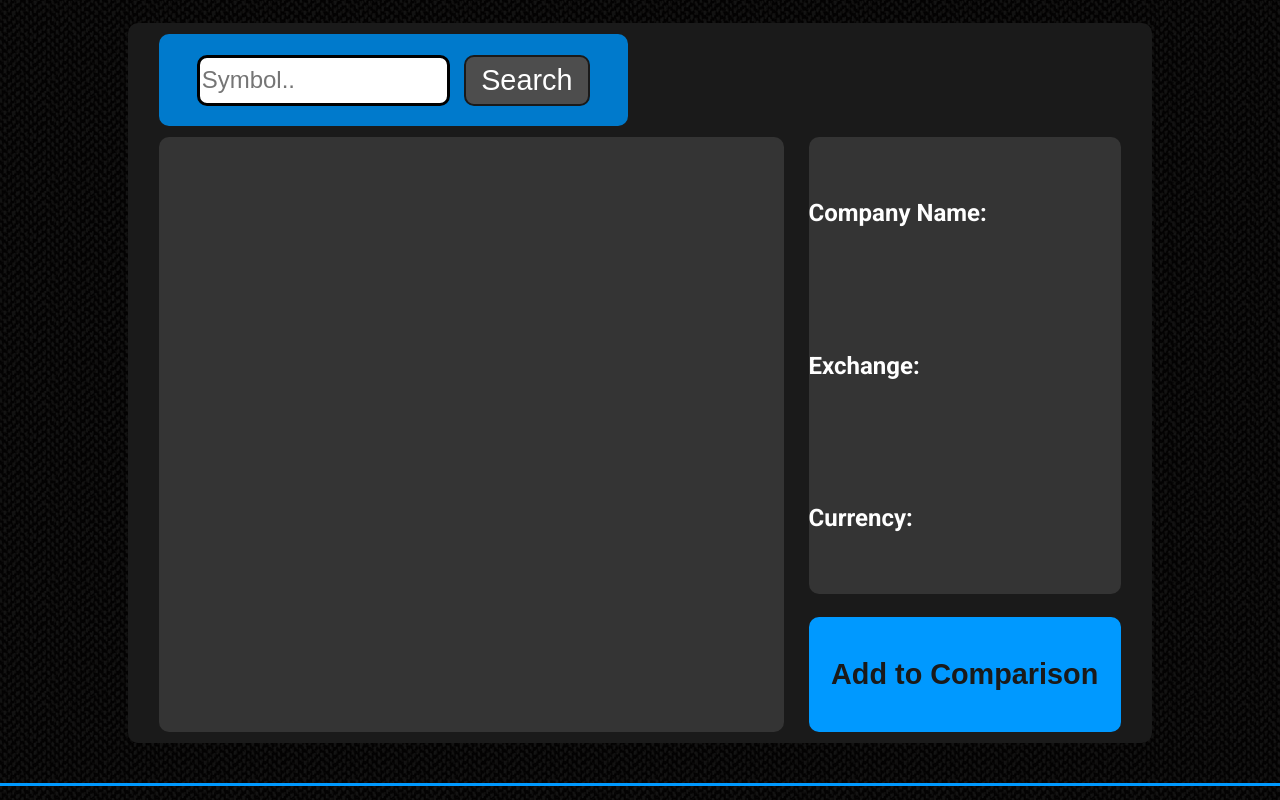
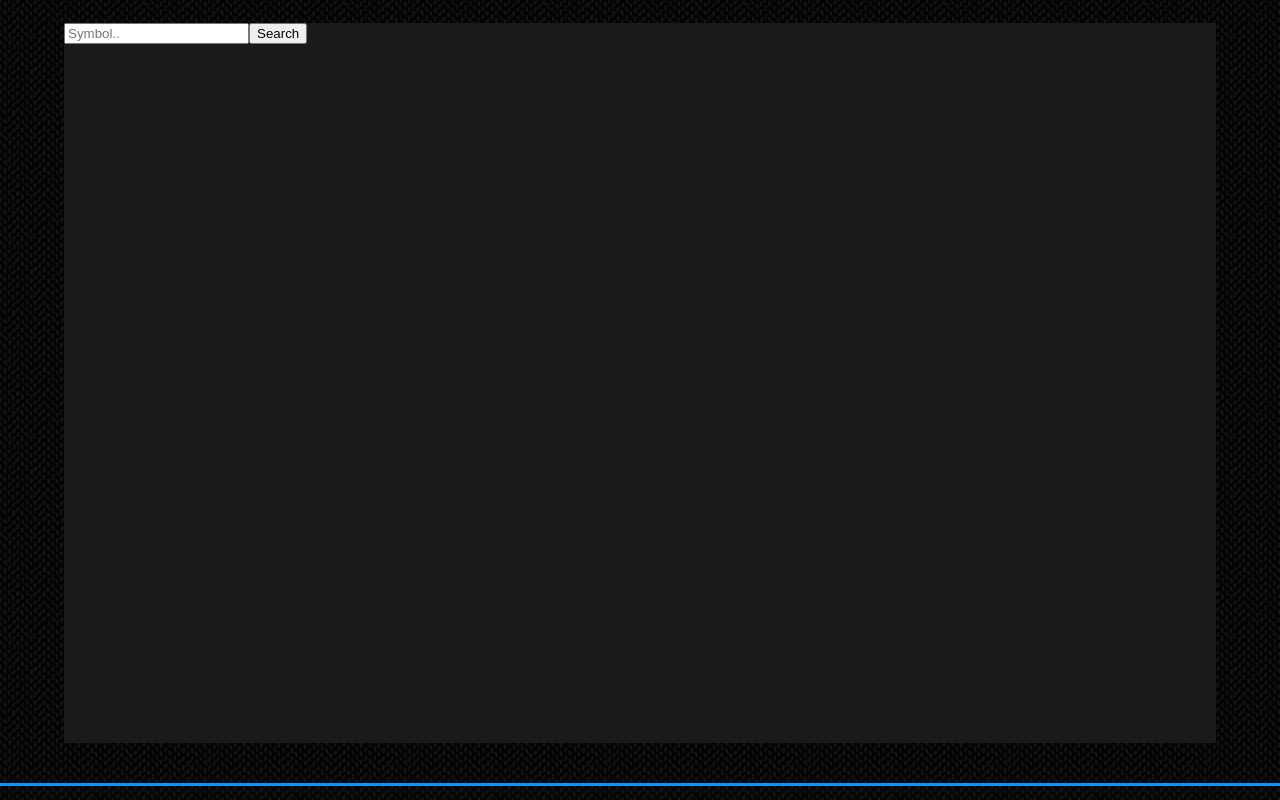
Before and after one commit to wiktorg5/Stocker, a React (Create React App) app: page / in a window 1280 px wide. Shown: the part 660-1460 px from the top of the page. Built offline with nearby package versions, Linux system fonts and the light colour scheme.

Commit message:
chart multi datasets
Added functionality to the chart so now it can present many datasets.

```diff
--- a/src/App.js
+++ b/src/App.js
@@ -1,22 +1,18 @@
 import './css/App.css';
-import Chart from "./main_components/Chart"
-import Logo from "./main_components/Logo"
-import Comparison from "./main_components/Comparison"
-import Footer from "./main_components/Footer"
-import Navbar from "./main_components/Navbar"
+import Chart from './main_components/Chart';
+import Logo from './main_components/Logo';
+import Footer from './main_components/Footer';
+import Navbar from './main_components/Navbar';
 
 function App() {
-
-  return<>
-    <Navbar />
-    <Logo />
-    <Chart />
-    <Comparison />
-    <Footer />
-  </>
+	return (
+		<>
+			<Navbar />
+			<Logo />
+			<Chart />
+			<Footer />
+		</>
+	);
 }
 
-
-
-
 export default App;
--- a/src/css/App.css
+++ b/src/css/App.css
@@ -64,151 +64,11 @@
 }
 
 .MainChart {
-  width: 80vw;
+  width: 90vw;
   height: 90%;
   background: #1a1a1a;
   -webkit-box-sizing: border-box;
           box-sizing: border-box;
-  border-radius: 10px;
-  display: -ms-grid;
-  display: grid;
-  -ms-grid-columns: 0.1fr 1.5fr 0.5fr 0.08fr 1fr 0.1fr;
-      grid-template-columns: 0.1fr 1.5fr 0.5fr 0.08fr 1fr 0.1fr;
-  -ms-grid-rows: 0.05fr 0.4fr 0.05fr 2fr 0.1fr 0.5fr 0.05fr;
-      grid-template-rows: 0.05fr 0.4fr 0.05fr 2fr 0.1fr 0.5fr 0.05fr;
-      grid-template-areas: ". . . . . ."
- ". choose . . . ."
- ". . . . . ."
- ". chart chart . description ."
- ". chart chart . . ."
- ". chart chart . to_comparison ."
- ". . . . . .";
-}
-
-.chart {
-  -ms-grid-row: 4;
-  -ms-grid-row-span: 3;
-  -ms-grid-column: 2;
-  -ms-grid-column-span: 2;
-  grid-area: chart;
-  background-color: #343434;
-  border-radius: 10px;
-  display: -webkit-box;
-  display: -ms-flexbox;
-  display: flex;
-  -webkit-box-align: center;
-      -ms-flex-align: center;
-          align-items: center;
-}
-
-.choose {
-  -ms-grid-row: 2;
-  -ms-grid-column: 2;
-  grid-area: choose;
-  background-color: #007acc;
-  border-radius: 10px;
-  display: -webkit-box;
-  display: -ms-flexbox;
-  display: flex;
-  -webkit-box-pack: center;
-      -ms-flex-pack: center;
-          justify-content: center;
-  -webkit-box-align: center;
-      -ms-flex-align: center;
-          align-items: center;
-  -ms-flex-wrap: nowrap;
-      flex-wrap: nowrap;
-}
-
-.choose .form_chart {
-  width: 90%;
-  height: 70%;
-  padding: 0;
-  display: -webkit-box;
-  display: -ms-flexbox;
-  display: flex;
-  -webkit-box-pack: space-evenly;
-      -ms-flex-pack: space-evenly;
-          justify-content: space-evenly;
-  -webkit-box-align: center;
-      -ms-flex-align: center;
-          align-items: center;
-}
-
-.choose .form_chart input[type="text"] {
-  width: 60%;
-  height: 80%;
-  border-radius: 10px;
-  border: solid;
-  -webkit-box-sizing: border-box;
-          box-sizing: border-box;
-  font-size: 1.5rem;
-}
-
-.choose .form_chart input[type="text"]:focus {
-  outline: none;
-}
-
-.choose .form_chart .btn {
-  width: 30%;
-  height: 80%;
-  border: 2px solid #1a1a1a;
-  border-radius: 10px;
-  background-color: #4d4d4d;
-  color: white;
-  font-size: 1.8rem;
-}
-
-.choose .form_chart .btn:hover {
-  background-color: #343434;
-}
-
-.description {
-  -ms-grid-row: 4;
-  -ms-grid-column: 5;
-  grid-area: description;
-  background-color: #343434;
-  border-radius: 10px;
-  display: -webkit-box;
-  display: -ms-flexbox;
-  display: flex;
-  -webkit-box-orient: vertical;
-  -webkit-box-direction: normal;
-      -ms-flex-direction: column;
-          flex-direction: column;
-  -ms-flex-pack: distribute;
-      justify-content: space-around;
-  color: white;
-  font-size: 1.5rem;
-}
-
-.description .prefix {
-  font-size: 1.5rem;
-  font-weight: 700;
-}
-
-.to_comparison {
-  -ms-grid-row: 6;
-  -ms-grid-column: 5;
-  grid-area: to_comparison;
-  background-color: #0099ff;
-  border-radius: 10px;
-  border: none;
-  font-size: 1.8rem;
-  font-weight: 700;
-  color: #1a1a1a;
-  -webkit-transition: all 0.2s ease-in-out;
-  transition: all 0.2s ease-in-out;
-}
-
-.to_comparison:hover {
-  background-color: #007acc;
-  cursor: pointer;
-}
-
-.to_comparison:active {
-  -webkit-transform: scale(0.95);
-          transform: scale(0.95);
 }
 
 .Navbar {
@@ -265,6 +125,6 @@
 
 body {
   margin: 0 !important;
-  font-family: "Roboto", sans-serif;
+  font-family: 'Roboto', sans-serif;
 }
 /*# sourceMappingURL=App.css.map */
--- a/src/css/Chart.css
+++ b/src/css/Chart.css
@@ -17,150 +17,10 @@
 }
 
 .MainChart {
-  width: 80vw;
+  width: 90vw;
   height: 90%;
   background: #1a1a1a;
   -webkit-box-sizing: border-box;
           box-sizing: border-box;
-  border-radius: 10px;
-  display: -ms-grid;
-  display: grid;
-  -ms-grid-columns: 0.1fr 1.5fr 0.5fr 0.08fr 1fr 0.1fr;
-      grid-template-columns: 0.1fr 1.5fr 0.5fr 0.08fr 1fr 0.1fr;
-  -ms-grid-rows: 0.05fr 0.4fr 0.05fr 2fr 0.1fr 0.5fr 0.05fr;
-      grid-template-rows: 0.05fr 0.4fr 0.05fr 2fr 0.1fr 0.5fr 0.05fr;
-      grid-template-areas: ". . . . . ."
- ". choose . . . ."
- ". . . . . ."
- ". chart chart . description ."
- ". chart chart . . ."
- ". chart chart . to_comparison ."
- ". . . . . .";
-}
-
-.chart {
-  -ms-grid-row: 4;
-  -ms-grid-row-span: 3;
-  -ms-grid-column: 2;
-  -ms-grid-column-span: 2;
-  grid-area: chart;
-  background-color: #343434;
-  border-radius: 10px;
-  display: -webkit-box;
-  display: -ms-flexbox;
-  display: flex;
-  -webkit-box-align: center;
-      -ms-flex-align: center;
-          align-items: center;
-}
-
-.choose {
-  -ms-grid-row: 2;
-  -ms-grid-column: 2;
-  grid-area: choose;
-  background-color: #007acc;
-  border-radius: 10px;
-  display: -webkit-box;
-  display: -ms-flexbox;
-  display: flex;
-  -webkit-box-pack: center;
-      -ms-flex-pack: center;
-          justify-content: center;
-  -webkit-box-align: center;
-      -ms-flex-align: center;
-          align-items: center;
-  -ms-flex-wrap: nowrap;
-      flex-wrap: nowrap;
-}
-
-.choose .form_chart {
-  width: 90%;
-  height: 70%;
-  padding: 0;
-  display: -webkit-box;
-  display: -ms-flexbox;
-  display: flex;
-  -webkit-box-pack: space-evenly;
-      -ms-flex-pack: space-evenly;
-          justify-content: space-evenly;
-  -webkit-box-align: center;
-      -ms-flex-align: center;
-          align-items: center;
-}
-
-.choose .form_chart input[type="text"] {
-  width: 60%;
-  height: 80%;
-  border-radius: 10px;
-  border: solid;
-  -webkit-box-sizing: border-box;
-          box-sizing: border-box;
-  font-size: 1.5rem;
-}
-
-.choose .form_chart input[type="text"]:focus {
-  outline: none;
-}
-
-.choose .form_chart .btn {
-  width: 30%;
-  height: 80%;
-  border: 2px solid #1a1a1a;
-  border-radius: 10px;
-  background-color: #4d4d4d;
-  color: white;
-  font-size: 1.8rem;
-}
-
-.choose .form_chart .btn:hover {
-  background-color: #343434;
-}
-
-.description {
-  -ms-grid-row: 4;
-  -ms-grid-column: 5;
-  grid-area: description;
-  background-color: #343434;
-  border-radius: 10px;
-  display: -webkit-box;
-  display: -ms-flexbox;
-  display: flex;
-  -webkit-box-orient: vertical;
-  -webkit-box-direction: normal;
-      -ms-flex-direction: column;
-          flex-direction: column;
-  -ms-flex-pack: distribute;
-      justify-content: space-around;
-  color: white;
-  font-size: 1.5rem;
-}
-
-.description .prefix {
-  font-size: 1.5rem;
-  font-weight: 700;
-}
-
-.to_comparison {
-  -ms-grid-row: 6;
-  -ms-grid-column: 5;
-  grid-area: to_comparison;
-  background-color: #0099ff;
-  border-radius: 10px;
-  border: none;
-  font-size: 1.8rem;
-  font-weight: 700;
-  color: #1a1a1a;
-  -webkit-transition: all 0.2s ease-in-out;
-  transition: all 0.2s ease-in-out;
-}
-
-.to_comparison:hover {
-  background-color: #007acc;
-  cursor: pointer;
-}
-
-.to_comparison:active {
-  -webkit-transform: scale(0.95);
-          transform: scale(0.95);
 }
 /*# sourceMappingURL=Chart.css.map */
--- a/src/css/Chart.scss
+++ b/src/css/Chart.scss
@@ -1,113 +1,18 @@
-@import "./variables.scss";
+@import './variables.scss';
 
 .Chart {
 	width: 100vw;
 	height: 100vh;
 	display: flex;
-   background: url("../images/chart.png");
+	background: url('../images/chart.png');
 	justify-content: center;
 	align-items: center;
 	border-bottom: 3px solid $secondary-color;
 	border-top: 3px solid $secondary-color;
 }
 .MainChart {
-   width: 80vw;
+	width: 90vw;
 	height: 90%;
 	background: $primary-color;
 	box-sizing: border-box;
-   border-radius: 10px;
-   display: grid;
-   grid-template-columns: 0.1fr 1.5fr 0.5fr 0.08fr 1fr 0.1fr;
-   grid-template-rows: 0.05fr 0.4fr 0.05fr 2fr 0.1fr 0.5fr 0.05fr;
-   grid-template-areas:
-      ". . . . . ."
-      ". choose . . . ."
-      ". . . . . ."
-      ". chart chart . description ."
-      ". chart chart . . ."
-      ". chart chart . to_comparison ."
-      ". . . . . .";
 }
-.chart {
-   grid-area: chart;
-   background-color: lighten($primary-color, 10%);
-   border-radius: 10px;
-   display: flex;
-   align-items: center;
-}
-.choose {
-   grid-area: choose;
-   background-color: darken($secondary-color, 10%);
-   border-radius: 10px;
-   display: flex;
-   justify-content: center;
-   align-items: center;
-   flex-wrap: nowrap;
-
-   .form_chart {
-      width: 90%;
-      height: 70%;
-      padding: 0;
-      display: flex;
-      justify-content: space-evenly;
-      align-items: center;
-      input[type="text"] {
-         width: 60%;
-         height: 80%;
-         border-radius: 10px;
-         border: solid;
-         box-sizing: border-box;
-         font-size: 1.5rem;
-
-         &:focus {
-            outline: none;
-         }
-      }
-      .btn {
-         width: 30%;
-         height: 80%;
-         border: 2px solid $primary-color;
-         border-radius: 10px;
-         background-color: lighten($primary-color, 20%);
-         color: white;
-         font-size: 1.8rem;
-
-         &:hover {
-            background-color: lighten($primary-color, 10%);
-         }
-      }
-   }
-}
-.description {
-   grid-area: description;
-   background-color: lighten($primary-color, 10%);
-   border-radius: 10px;
-   display: flex;
-   flex-direction: column;
-   justify-content: space-around;
-   color: white;
-   font-size: 1.5rem;
-
-   .prefix {
-      font-size: 1.5rem;
-      font-weight: map-get($fonts, bold);
-   }
-}
-.to_comparison {
-   grid-area: to_comparison;
-   background-color: $secondary-color;
-   border-radius: 10px;
-   border: none;
-   font-size: 1.8rem;
-   font-weight: map-get($fonts, bold);
-   color: $primary-color;
-   transition: all 0.2s ease-in-out;
-
-   &:hover {
-      background-color: darken($secondary-color, 10%);
-      cursor: pointer;
-   }
-   &:active {
-      transform: scale(0.95);
-   }
-}
--- a/src/main_components/Chart.js
+++ b/src/main_components/Chart.js
@@ -1,116 +1,150 @@
 import React from 'react';
-import { useState } from 'react/cjs/react.development';
+import { useState, useEffect } from 'react/cjs/react.development';
 import '../css/App.css';
-import {Line} from 'react-chartjs-2';
+import { Line } from 'react-chartjs-2';
 
 const Chart = () => {
-
+	//overview and symbol states
 	const [symbol, setSymbol] = useState('');
 	const [overview, setOverview] = useState({
-        Name:'',
-        Exchange:'',
-        Currency:''
-    })
+		Name: '',
+		Exchange: '',
+		Currency: '',
+	});
+
+	//links
 	let linkDaily = `https://www.alphavantage.co/query?function=TIME_SERIES_DAILY&symbol=${symbol}&apikey=YJ0EZ107WVSIQNS1`;
 	let linkOverview = `https://www.alphavantage.co/query?function=OVERVIEW&symbol=${symbol}&apikey=YJ0EZ107WVSIQNS1`;
 
-    let [mappedPrice, setMappedPrice] = useState([]);
-    let [mappedDate, setMappedDate] = useState([]) ;
+	//chart data states
+	const [mappedPrice, setMappedPrice] = useState([]);
+	const [mappedDate, setMappedDate] = useState([]);
 
-    const [sumbitted, setSubmitted] = useState(false);
+	//chart state
+	const [states, setStates] = useState({
+		labels: mappedDate,
+		datasets: mappedPrice,
+	});
 
-    const getSymbol = (e) =>{
+	//if form submitted state
+	const [submitted, setSubmitted] = useState(false);
+
+	//getting symbol from input
+	const getSymbol = (e) => {
 		let symbolInput = e.target.value.toUpperCase();
 		setSymbol(symbolInput);
-    }
+	};
 
-    async function getData (e){
+	//changing chart data
+	useEffect(() => {
+		setStates({ labels: mappedDate, datasets: mappedPrice });
+		return () => {};
+	}, [mappedPrice, mappedDate]);
+
+	//random colors
+	let value1 = Math.floor(Math.random() * 170);
+	let value2 = Math.floor(Math.random() * 120);
+	let value3 = Math.floor(Math.random() * 78);
+
+	//taking data from json and making chart
+	async function getData(e) {
 		e.preventDefault();
-        try{
+		try {
+			//getting daily data
 			const data = await fetch(linkDaily);
 			const daily = await data.json();
 
 			let fetchedDaily = daily['Time Series (Daily)'];
 			let arrayFetchedDaily = Object.entries(fetchedDaily);
 
-        setMappedPrice(arrayFetchedDaily.map((item)=>{
+			//mapping prices and creating datasets for chart
+			await setMappedPrice([
+				...mappedPrice,
+				{
+					label: symbol,
+					fill: false,
+					lineTension: 0.5,
+					backgroundColor: `rgba(${value1},${value2},${value3},1)`,
+					borderColor: 'rgba(0,0,0,1)',
+					borderWidth: 2,
+					data: arrayFetchedDaily
+						.map((item) => {
 							return parseFloat(item[1]['4. close']);
-        }).reverse())
+						})
+						.reverse(),
+				},
+			]);
 
-        setMappedDate(arrayFetchedDaily.map((item)=>{
+			//mapping time
+			setMappedDate(
+				arrayFetchedDaily
+					.map((item) => {
 						return item[0];
-        }).reverse())
+					})
+					.reverse()
+			);
 
-
+			//fetching overview
 			const overview = await fetch(linkOverview);
 			const fetchedOverview = await overview.json();
 
-
-        const {Name, Exchange, Currency} = fetchedOverview;
+			const { Name, Exchange, Currency } = fetchedOverview;
 			console.log(Name, Exchange, Currency);
-        setOverview({Name,Exchange,Currency})
+			setOverview({ Name, Exchange, Currency });
 
 			setSubmitted(true);
-        }catch(err){
+		} catch (err) {
 			console.log(err);
 		}
 
 		return {};
 	}
 
+	return (
+		<>
+			<div className='Chart'>
+				<div className='MainChart'>
+					<div className='description'></div>
 
-    let state = {
-        labels: mappedDate,
-        datasets: [
-            {
-            label: 'Price',
-            fill: false,
-            lineTension: 0.5,
-            backgroundColor: 'rgba(75,192,192,1)',
-            borderColor: 'rgba(0,0,0,1)',
-            borderWidth: 2,
-            data: mappedPrice
-            }
-        ]
-        }
-
-
-    return (
-        <div className="Chart">
-            <div className="MainChart">
-            <div className="choose">
-                <form className="form_chart" onSubmit={getData}>
-                    <input type="text" className="symbol" value={symbol} onChange={getSymbol} placeholder="Symbol.."></input>
-                    <button type="submit" className="btn">Search</button>
+					<div className='chart'>
+						{submitted && (
+							<Line
+								data={states}
+								options={{
+									title: {
+										display: true,
+										text: 'Stock price',
+										fontSize: 40,
+									},
+									legend: {
+										display: true,
+										position: 'right',
+									},
+								}}
+							/>
+						)}
+					</div>
+					<div className='choose'>
+						<form className='form_chart' onSubmit={getData}>
+							<input
+								type='text'
+								className='symbol'
+								value={symbol}
+								onChange={getSymbol}
+								placeholder='Symbol..'
+							></input>
+							<button type='submit' className='btn'>
+								Search
+							</button>
 						</form>
 					</div>
-            <div className="chart">
-                    {
-
-
-                    sumbitted && <Line data={state} options={{
-                    title:{
-                    display:true,
-                    text:'Stock price',
-                    fontSize:40
-                    },
-                    legend:{
-                    display:true,
-                    position:'right'
-                    }
-                }} />
-            }
-
-            </div>
-            <div className="description">
-                <span><span className="prefix">Company Name: </span>{overview.Name}</span>
-                <span><span className="prefix">Exchange: </span>{overview.Exchange}</span>
-                <span><span className="prefix">Currency: </span>{overview.Currency}</span>
-            </div>
-            <button className="to_comparison">Add to Comparison</button>
 				</div>
 			</div>
-    )
-}
+			<div className='Comparison'>
+				<div className='MainComparison'></div>
+			</div>
+		</>
+	);
+};
 
-export default Chart
+export default Chart;
--- a/src/main_components/Comparison.js
+++ /dev/null
@@ -1,12 +0,0 @@
-import React from 'react'
-import '../css/App.css'
-
-const Comparison = () => {
-    return (
-        <div className="Comparison">
-            <div className="MainComparison"></div>
-        </div>
-    )
-}
-
-export default Comparison
```
Also changed, not shown: src/css/App.scss (+7 -7 lines), 2 other files (tests, documents, lock files or other folders). Lines whose indentation alone changed are shown as unchanged.
